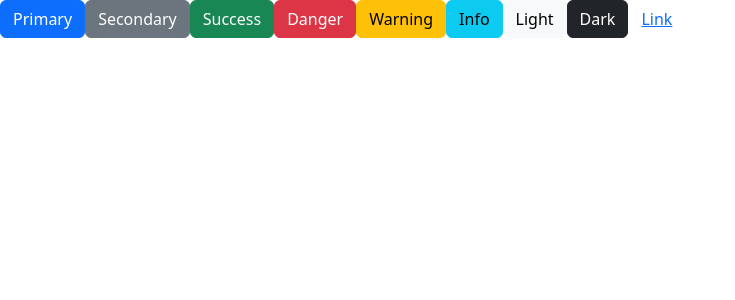
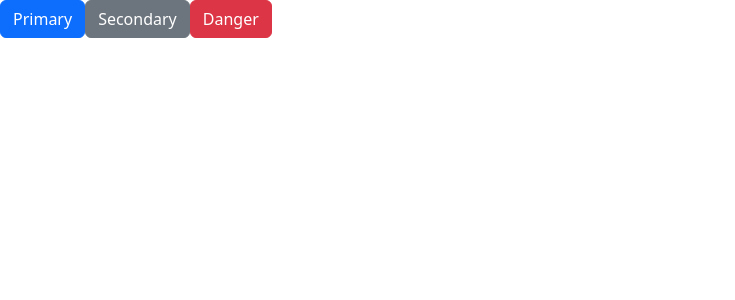
Before and after one commit to Shehu-Muhammad/Learning_React, a React app in the folder react-app/: page / in a window 1280 px wide. Shown: the top 300 px of the page, without its empty margins (0-735 px from the left). Built offline with nearby package versions, Linux system fonts and the light colour scheme; the HTML template or start-up script is replaced by a standard one.

Commit message:
buttons with bootstrap and react

```diff
--- a/react-app/src/App.tsx
+++ b/react-app/src/App.tsx
@@ -1,18 +1,19 @@
 import Button from './components/Button';
 
 function App() {
+  const handleOnClick = () => {
+    console.log('Clicked');
+  };
   return (
-    <div>
-      <Button text='primary' />
-      <Button text='secondary' />
-      <Button text='success' />
-      <Button text='danger' />
-      <Button text='warning' />
-      <Button text='info' />
-      <Button text='light' />
-      <Button text='dark' />
-      <Button text='link' />
-    </div>
+    <>
+      <Button onClick={handleOnClick}>Primary</Button>
+      <Button color='secondary' onClick={handleOnClick}>
+        Secondary
+      </Button>
+      <Button color='danger' onClick={handleOnClick}>
+        Danger
+      </Button>
+    </>
   );
 }
 
--- a/react-app/src/components/Button.tsx
+++ b/react-app/src/components/Button.tsx
@@ -1,12 +1,14 @@
 interface Props {
-  text: string;
+  children: string;
+  color?: 'primary' | 'secondary' | 'danger';
+  onClick: () => void;
 }
 
-const Button = ({ text }: Props) => {
+const Button = ({ children, onClick, color = 'primary' }: Props) => {
   return (
-    <div className={'btn btn-' + text}>
-      {text.charAt(0).toLocaleUpperCase() + text.slice(1)}
-    </div>
+    <button className={'btn btn-' + color} onClick={onClick}>
+      {children}
+    </button>
   );
 };
 
```
